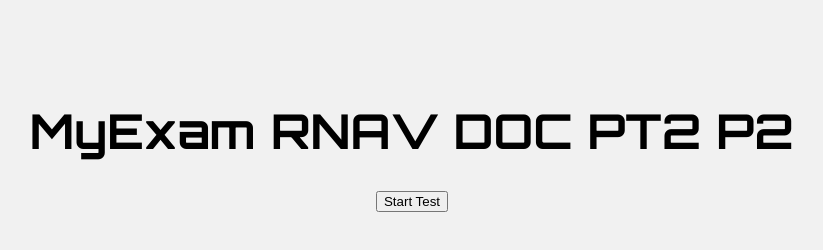
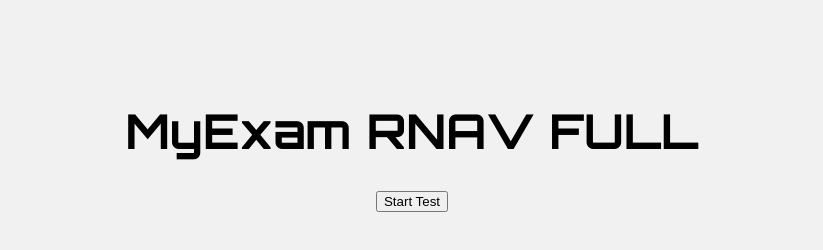
Before and after one commit to kraksyx/RNAV-FULL, a plain HTML site: page index.html in a window 1280 px wide. Shown: the whole page, without its empty margins (228-1051 px from the left). Drawn offline with Linux system fonts and the light colour scheme.

Commit message:
Update index.html

```diff
--- a/index.html
+++ b/index.html
@@ -10,7 +10,7 @@
 </head>
 <body>
   <div id="main-menu" class="main-menu">
-    <h1 class="cool-title">MyExam RNAV DOC PT2 P2</h1>
+    <h1 class="cool-title">MyExam RNAV FULL</h1>
     <button onclick="startExam()">Start Test</button>
   </div>
 
```
